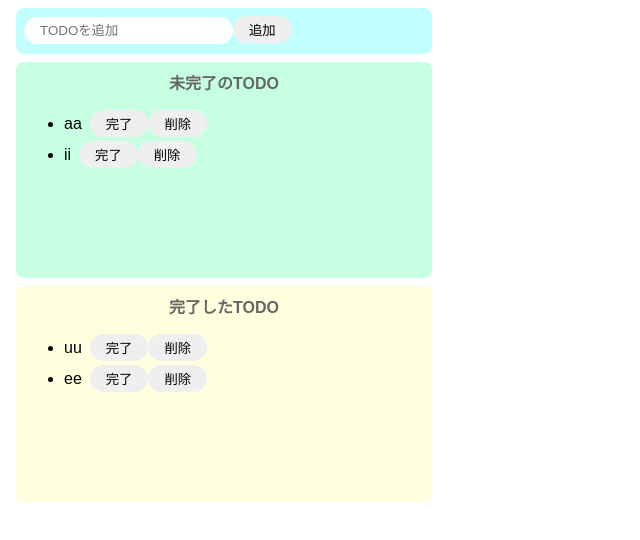
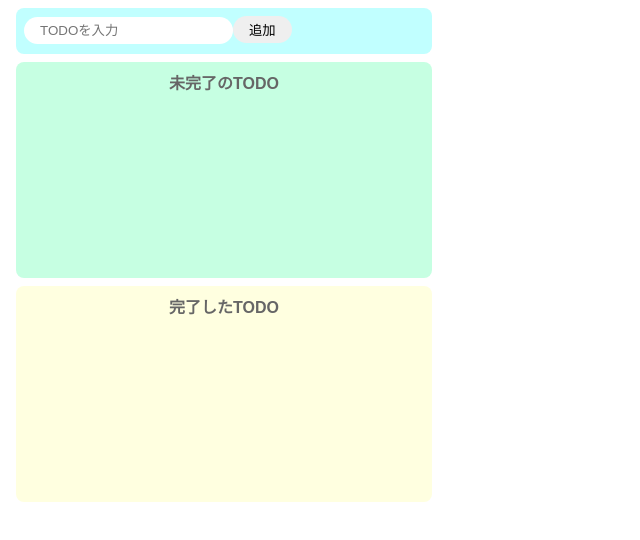
Before and after one commit to IshigureTomoki/TODOReact, a React (Create React App) app: page / in a window 1280 px wide. Shown: the top 540 px of the page, without its empty margins (0-640 px from the left). Built offline with nearby package versions, Linux system fonts and the light colour scheme.

Commit message:
initial commit

```diff
--- a/src/App.jsx
+++ b/src/App.jsx
@@ -1,43 +1,59 @@
 import { React, useState } from "react";
 import "./styles.css";
+import { InputTodo } from "./components/inputTodo";
+import { IncompleteArea } from "./components/incompleteArea";
+import { CompleteArea } from "./components/completeArea";
 
 export const App = () => {
-  const [incompleteTodos, setIncompleteTodos] = useState(["aa", "ii"]);
-  const [completeTodos, setCompleteTodos] = useState(["uu", "ee"]);
+  const [todoText, setTodoText] = useState("");
+  const [incompleteTodos, setIncompleteTodos] = useState([]);
+  const [completeTodos, setCompleteTodos] = useState([]);
+
+  const onChangeTodoText = (event) => setTodoText(event.target.value);
+
+  const onClickAdd = () => {
+    if (todoText === "") return;
+    const newTodos = [...incompleteTodos, todoText];
+    setIncompleteTodos(newTodos);
+    setTodoText("");
+  };
+
+  const onClickDelete = (index) => {
+    const newTodos = [...incompleteTodos];
+    // 指定した番目の要素から１つ削除する場合
+    newTodos.splice(index, 1);
+    setIncompleteTodos(newTodos);
+  };
+
+  const onClickComplete = (index) => {
+    const newIncompleteTodos = [...incompleteTodos];
+    newIncompleteTodos.splice(index, 1);
+
+    const newCompleteTodos = [...completeTodos, incompleteTodos[index]];
+    setIncompleteTodos(newIncompleteTodos);
+    setCompleteTodos(newCompleteTodos);
+  };
+
+  const onClickBack = (index) => {
+    const newIncompleteTodos = [...incompleteTodos, completeTodos[index]];
+    const newCompleteTodos = [...completeTodos];
+    newCompleteTodos.splice(index, 1);
+    setIncompleteTodos(newIncompleteTodos);
+    setCompleteTodos(newCompleteTodos);
+  };
   return (
     <>
-      <div className="input-area">
-        <input placeholder="TODOを追加" />
-        <button>追加</button>
-      </div>
-      <div className="incomplete-area">
-        <p className="title">未完了のTODO</p>
-        <ul>
-          {incompleteTodos.map((todo) => {
-            return (
-              <div key={todo} className="list-row">
-                <li>{todo}</li>
-                <button>完了</button>
-                <button>削除</button>
-              </div>
-            );
-          })}
-        </ul>
-      </div>
-      <div className="complete-area">
-        <p className="title">完了したTODO</p>
-        <ul>
-          {completeTodos.map((todo) => {
-            return (
-              <div key={todo} className="list-row">
-                <li>{todo}</li>
-                <button>完了</button>
-                <button>削除</button>
-              </div>
-            );
-          })}
-        </ul>
-      </div>
+      <InputTodo
+        todoText={todoText}
+        onChange={onChangeTodoText}
+        onClick={onClickAdd}
+      />
+      <IncompleteArea
+        incompleteTodos={incompleteTodos}
+        onClickComplete={onClickComplete}
+        onClickDelete={onClickDelete}
+      />
+      <CompleteArea completeTodos={completeTodos} onClickBack={onClickBack} />
     </>
   );
 };
--- /dev/null
+++ b/src/components/completeArea.jsx
@@ -0,0 +1,26 @@
+import React from "react";
+
+export const CompleteArea = (props) => {
+  const { completeTodos, onClickBack } = props;
+  return (
+    <div className="complete-area">
+      <p className="title">完了したTODO</p>
+      <ul>
+        {completeTodos.map((todo, index) => {
+          return (
+            <div key={todo} className="list-row">
+              <li>{todo}</li>
+              <button
+                onClick={() => {
+                  onClickBack(index);
+                }}
+              >
+                戻す
+              </button>
+            </div>
+          );
+        })}
+      </ul>
+    </div>
+  );
+};
--- /dev/null
+++ b/src/components/incompleteArea.jsx
@@ -0,0 +1,34 @@
+import React from "react";
+
+export const IncompleteArea = (props) => {
+  const { incompleteTodos, onClickComplete, onClickDelete } = props;
+
+  return (
+    <div className="incomplete-area">
+      <p className="title">未完了のTODO</p>
+      <ul>
+        {incompleteTodos.map((todo, index) => {
+          return (
+            <div key={todo} className="list-row">
+              <li>{todo}</li>
+              <button
+                onClick={() => {
+                  onClickComplete(index);
+                }}
+              >
+                完了
+              </button>
+              <button
+                onClick={() => {
+                  onClickDelete(index);
+                }}
+              >
+                削除
+              </button>
+            </div>
+          );
+        })}
+      </ul>
+    </div>
+  );
+};
--- /dev/null
+++ b/src/components/inputTodo.jsx
@@ -0,0 +1,11 @@
+import React from "react";
+
+export const InputTodo = (props) => {
+  const { todoText, onChange, onClick } = props;
+  return (
+    <div className="input-area">
+      <input placeholder="TODOを入力" value={todoText} onChange={onChange} />
+      <button onClick={onClick}>追加</button>
+    </div>
+  );
+};
```
